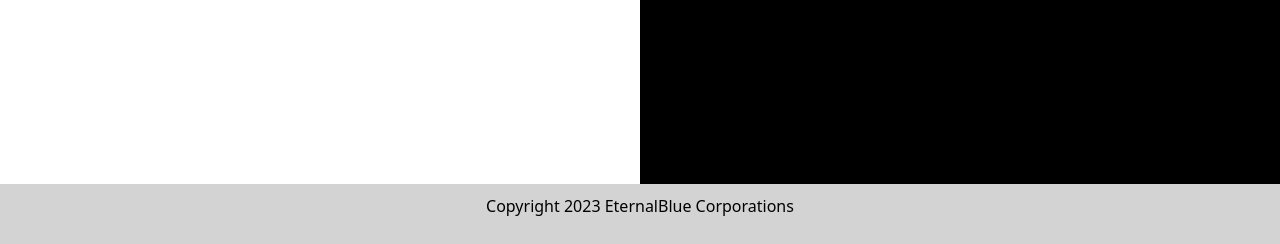
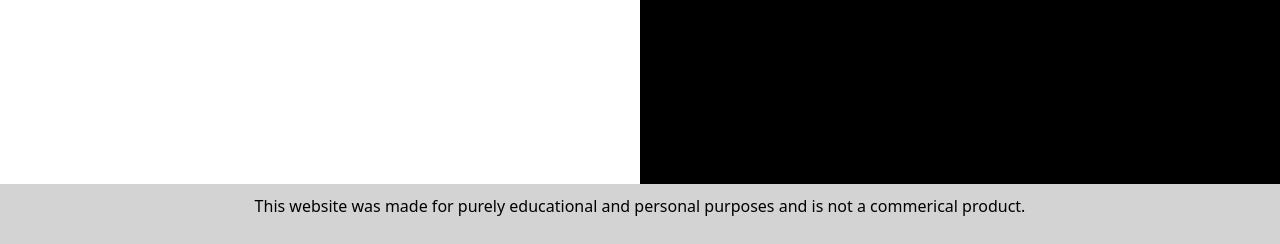
Before and after one commit to IsaaMaster/NoteWorks, a Django app: page / in a window 1280 px wide. Shown: the part 2614-2858 px from the top of the page. Run offline with Django 4.2, Linux system fonts and the light colour scheme.

Commit message:
legal update

```diff
--- a/loginbasic/templates/app/home.html
+++ b/loginbasic/templates/app/home.html
@@ -43,7 +43,7 @@
   </div>
   <div class="row text-center align-items-center justify-content-center" id = "contact">
     <div class="col text center">
-        <p>Copyright 2023 EternalBlue Corporations </p>
+        <p>This website was made for purely educational and personal purposes and is not a commerical product.</p>
     </div>
   </div>
 </div>
```
